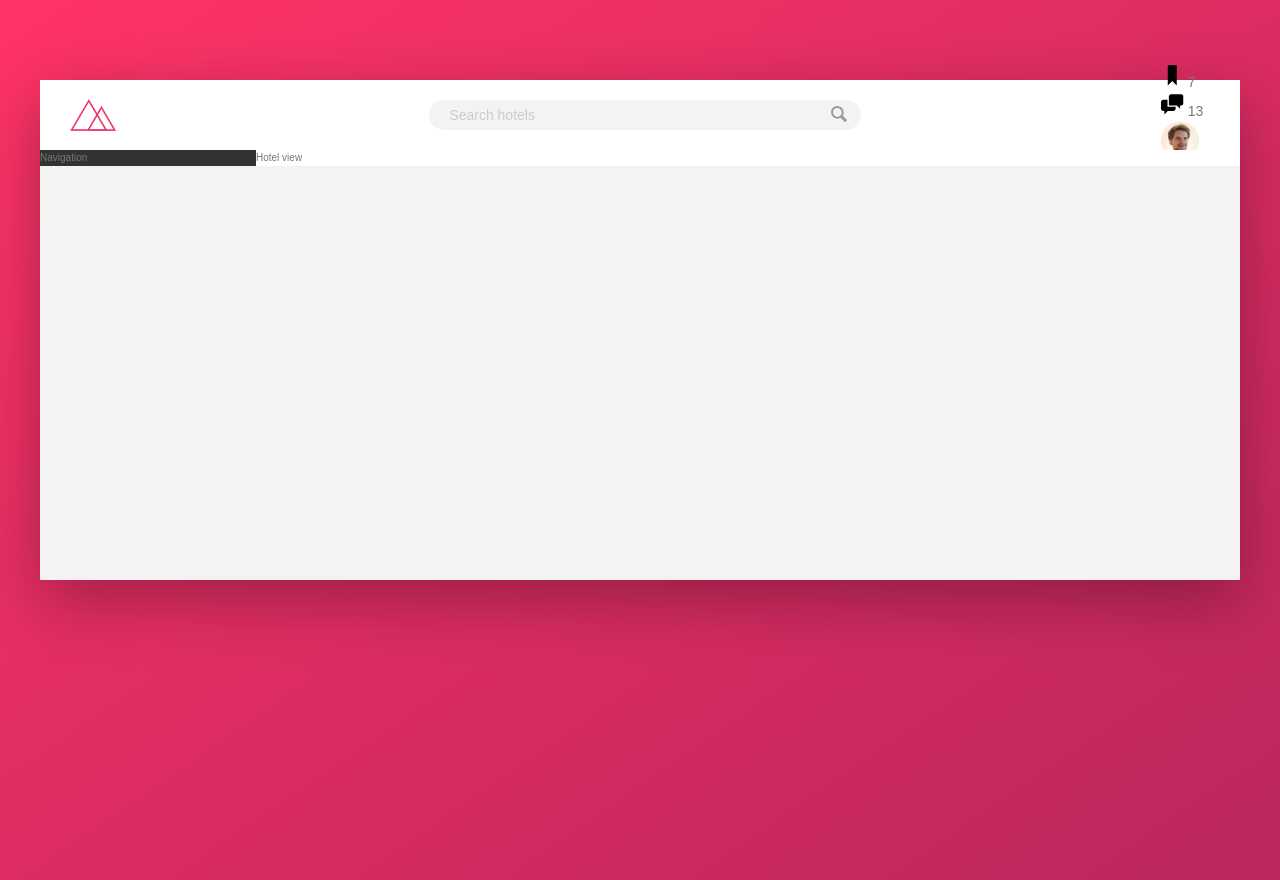
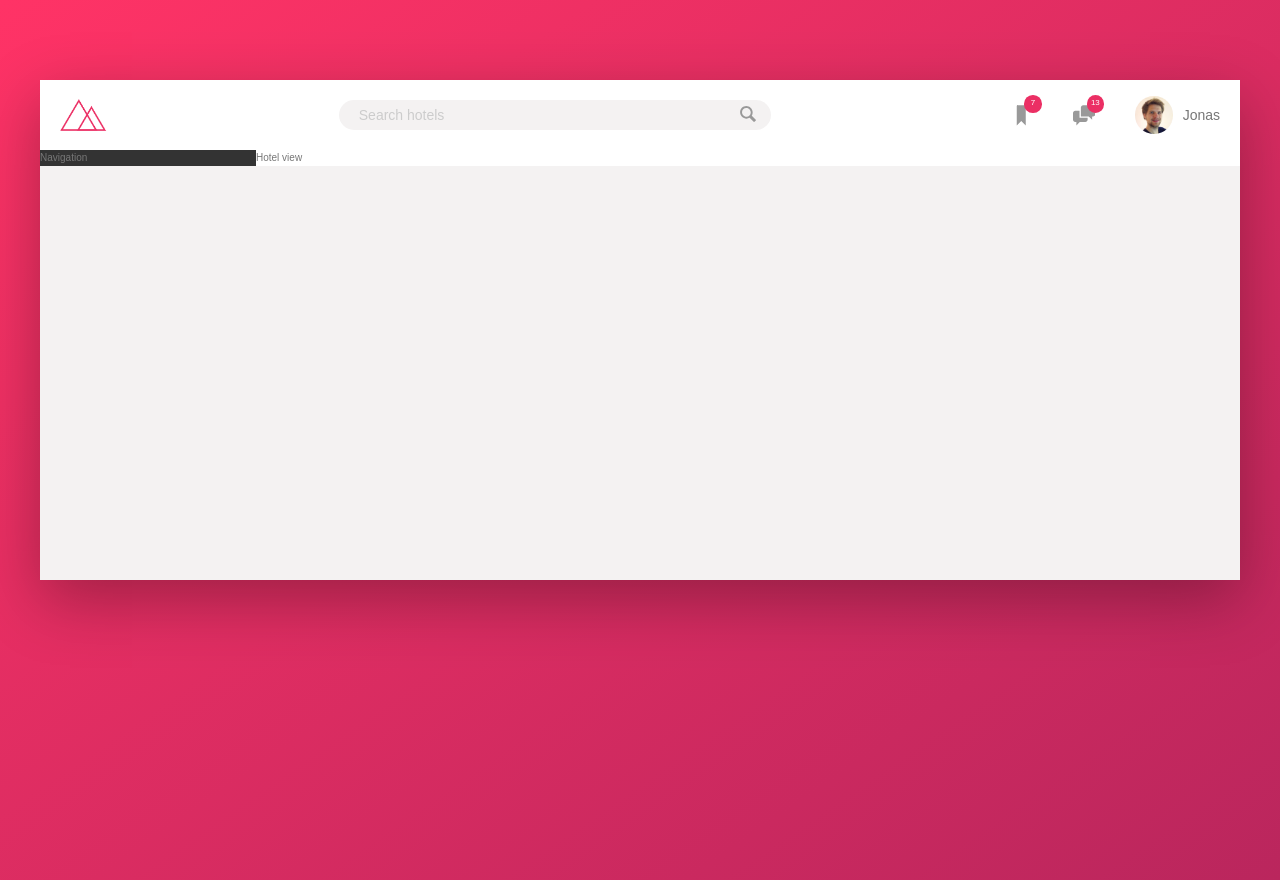
Before and after one commit to daxwann/Trillo, a website: page index.html in a window 1280 px wide. Drawn offline with Linux system fonts and the light colour scheme.

Commit message:
finish styling header

```diff
--- a/sass/_components.scss
+++ b/sass/_components.scss
@@ -2,7 +2,7 @@
 // LOGO
 .logo {
   height: 3.25rem;
-  margin-left: 3rem;
+  margin-left: 2rem;
 }
 
 //SEARCH
@@ -62,29 +62,51 @@
 
 //USER NAV
 .user-nav {
+  display: flex;
+  align-items: center;
+  align-self: stretch;
+
+  & > * {
+    padding: 0 2rem;
+    cursor: pointer;
+    height: 100%;
+    display: flex;
+    align-items: center;
+  }
+
+  & > *:hover {
+    background-color: var(--color-grey-light-2);
+  }
+
   &__icon-box {
-
+    position: relative;
   }
 
   &__icon {
     height: 2.25rem;
     width: 2.25rem;
+    fill: var(--color-grey-dark-3);
   }
 
   &__notification {
-
+    font-size: .8rem;
+    height: 1.75rem;
+    width: 1.75rem;
+    border-radius: 50%;
+    background-color: var(--color-primary);
+    color: #fff;
+    position: absolute;
+    top: 1.5rem;
+    right: 1.1rem;
+    display: flex;
+    justify-content: center;
+    align-items: center;
   }
 
-  &__user {
-
-  }
 
   &__user-photo {
     height: 3.75rem;
     border-radius: 50%;
-  }
-
-  &__user-name {
-
+    margin-right: 1rem;
   }
 }
```
Also changed, not shown: css/style.css.
